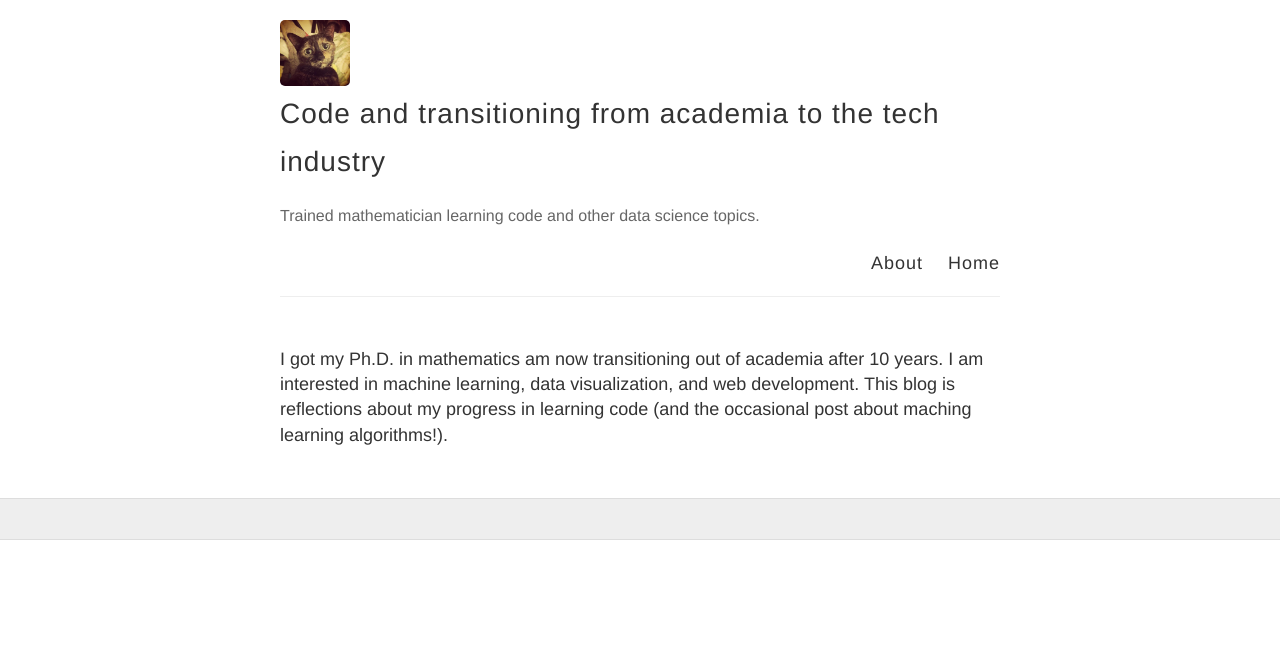
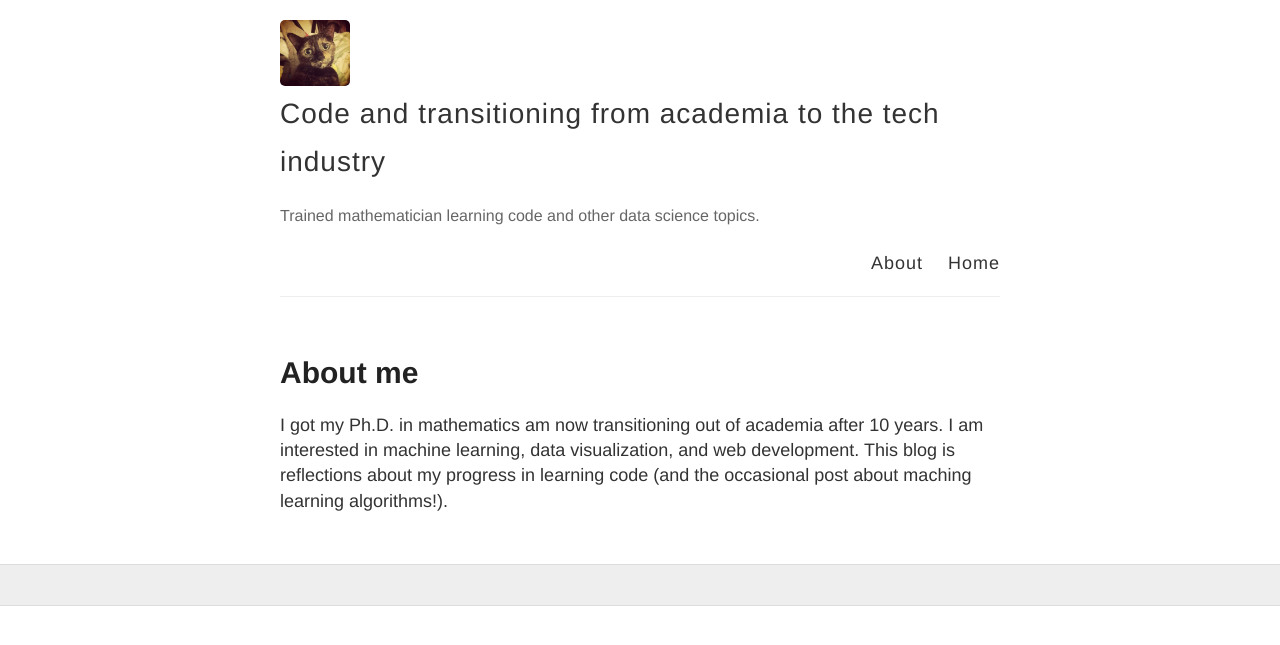
Before and after one commit to wh33les/codingblog, a Jekyll site: the page built from about.md, in a window 1280 px wide. Shown: the top 645 px of the page. Built offline with Jekyll 4.4.1, drawn with Linux system fonts in a browser that asks for light colours.

Commit message:
Added a title to the About page.

```diff
--- a/about.md
+++ b/about.md
@@ -3,4 +3,6 @@ layout: page
 title: About
 permalink: /about/
 ---
-I got my Ph.D. in mathematics am now transitioning out of academia after 10 years.  I am interested in machine learning, data visualization, and web development.  This blog is reflections about my progress in learning code (and the occasional post about maching learning algorithms!).
+<h1>About me</h1>
+
+<p>I got my Ph.D. in mathematics am now transitioning out of academia after 10 years.  I am interested in machine learning, data visualization, and web development.  This blog is reflections about my progress in learning code (and the occasional post about maching learning algorithms!).</p>
```
